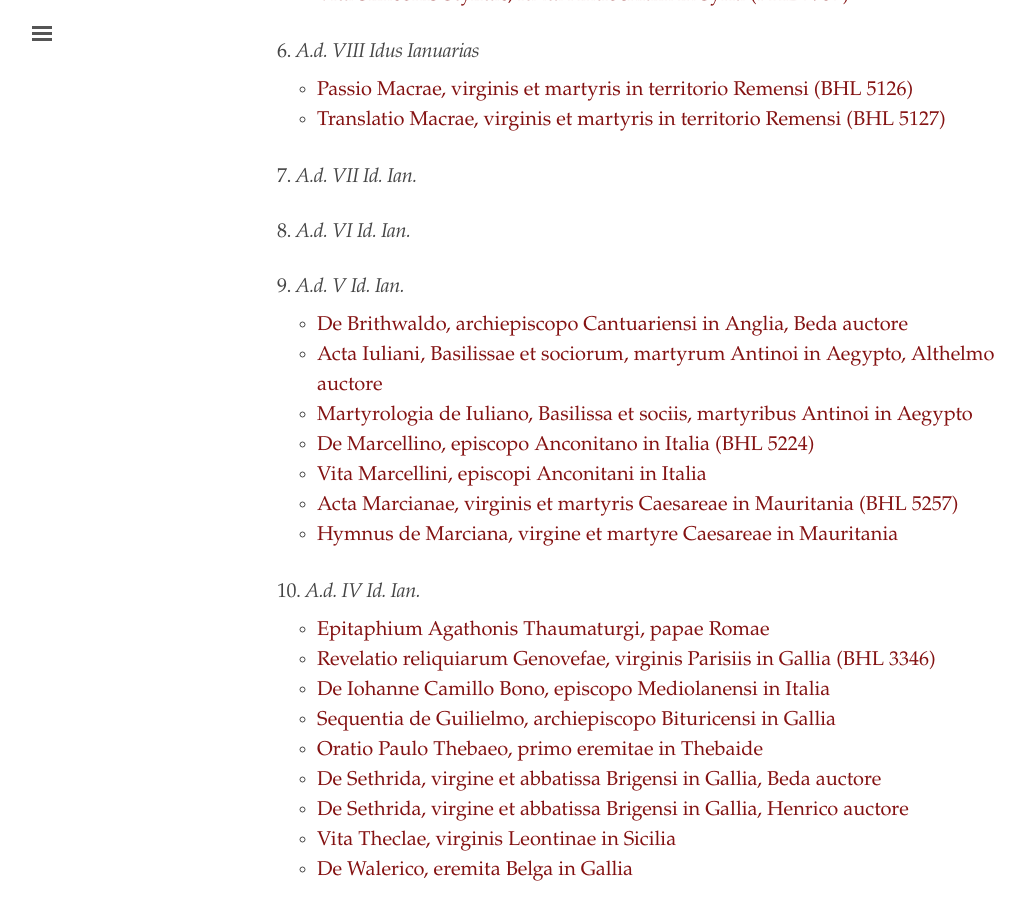
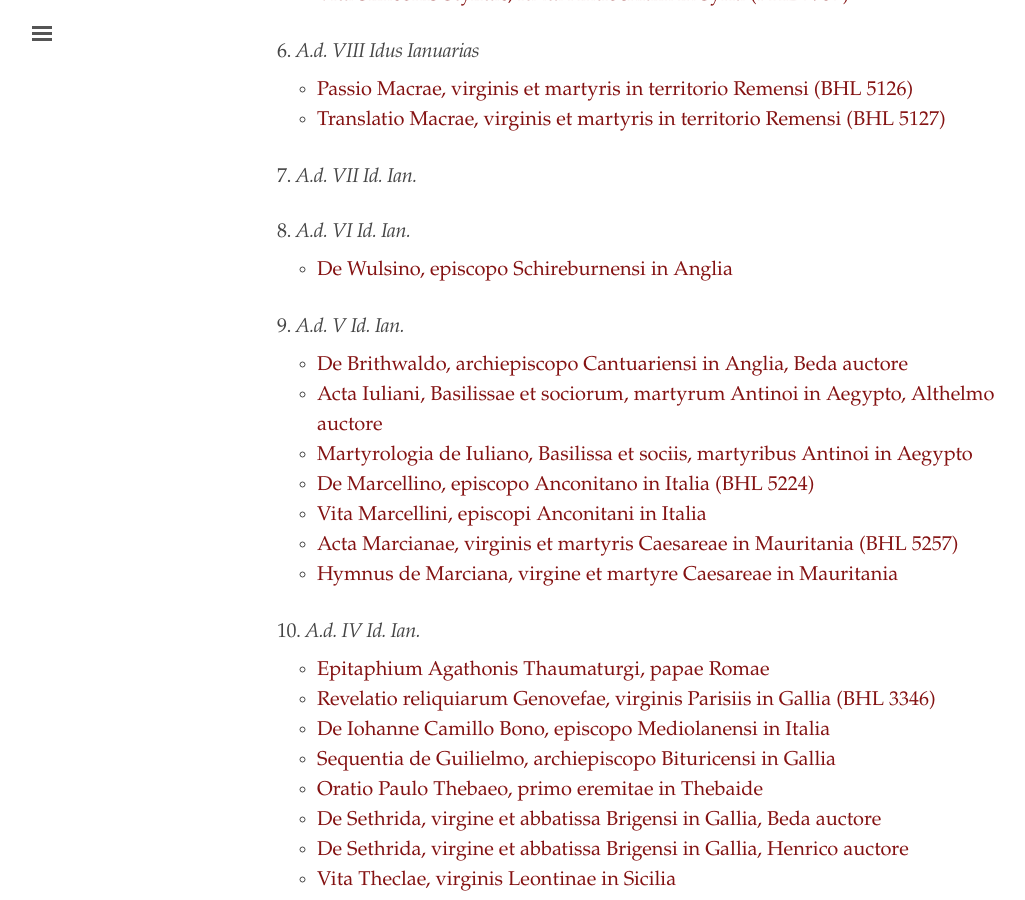
Before and after one commit to cjkoepke1/latin-hagiography, a Jekyll site: the page built from index.md, in a window 1280 px wide and 900 px high, scrolled down 1335 px. Shown: the whole window, without its empty margins (3-1028 px from the left). Built offline with Jekyll 4.4.1, drawn with Linux system fonts in a browser that asks for light colours.

Commit message:
Added De Wulsino

```diff
--- a/index.md
+++ b/index.md
@@ -54,6 +54,8 @@ title: "Latin Hagiography"
 ### 7. *A.d. VII Id. Ian.*
 
 ### 8. *A.d. VI Id. Ian.*
+
+- [De Wulsino, episcopo Schireburnensi in Anglia](https://cjkoepke1.github.io/latin-hagiography/texts/de-wulsino/)
 
 ### 9. *A.d. V Id. Ian.*
 
```
